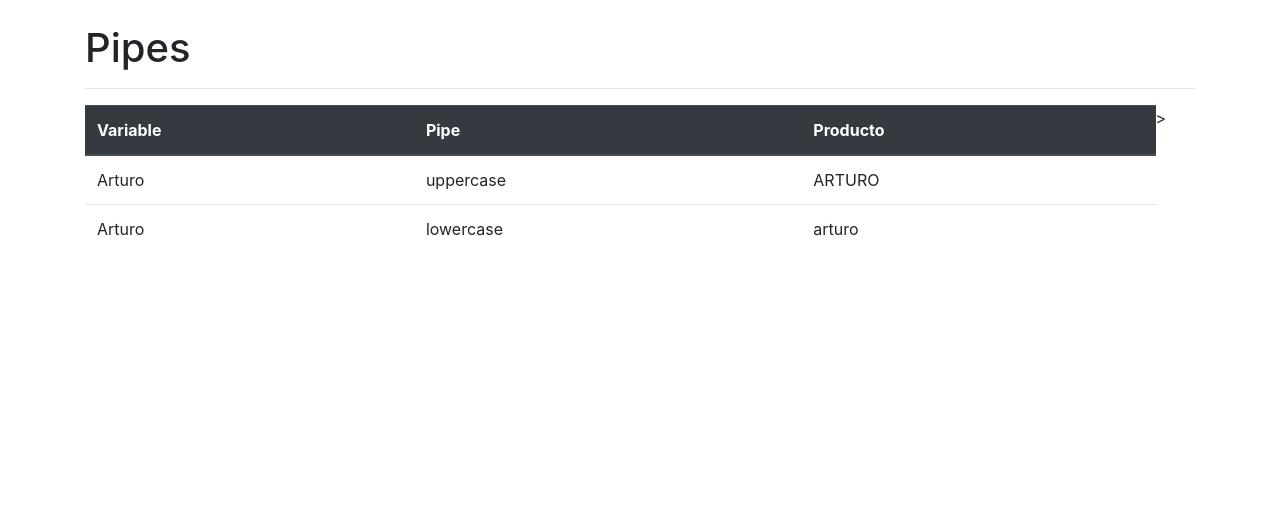
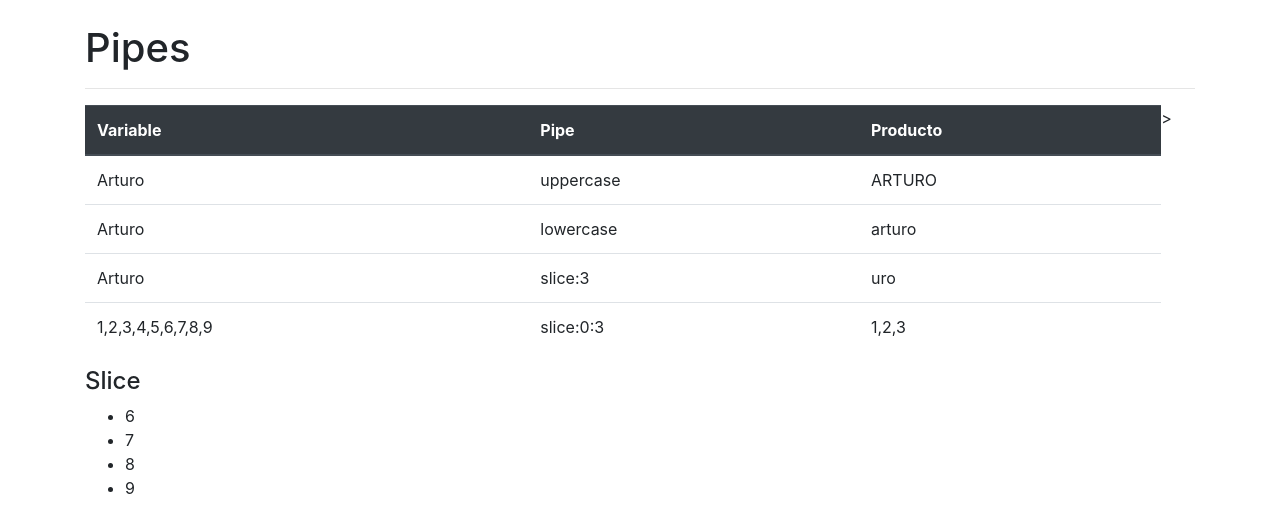
Before and after one commit to arturobarbaro/angularUdemy, an Angular app: page / in a window 1280 px wide. Shown: the top 532 px of the page. Built offline with nearby package versions, Linux system fonts and the light colour scheme.

Commit message:
Slice pipe

```diff
--- a/src/app/app.component.html
+++ b/src/app/app.component.html
@@ -22,6 +22,22 @@
       <td> lowercase </td>
       <td> {{nombre|lowercase}} </td>
     </tr>
+    <tr>
+      <td> {{nombre}} </td>
+      <td> slice:3 </td>
+      <td> {{nombre|slice:3}} </td>
+    </tr>
+    <tr>
+      <td> {{array}} </td>
+      <td> slice:0:3 </td>
+      <td> {{array|slice:0:3}} </td>
+    </tr>
   </tbody>
 </table>
+
+    <h4>Slice</h4>
+    <ul>
+
+        <li *ngFor="let item of array |slice:5:20">{{item}}</li>
+    </ul>
 </div>
--- a/src/app/app.component.ts
+++ b/src/app/app.component.ts
@@ -7,4 +7,5 @@ import { Component } from '@angular/core';
 })
 export class AppComponent {
   nombre = "Arturo";
+  array = [1,2,3,4,5,6,7,8,9];
 }
```
